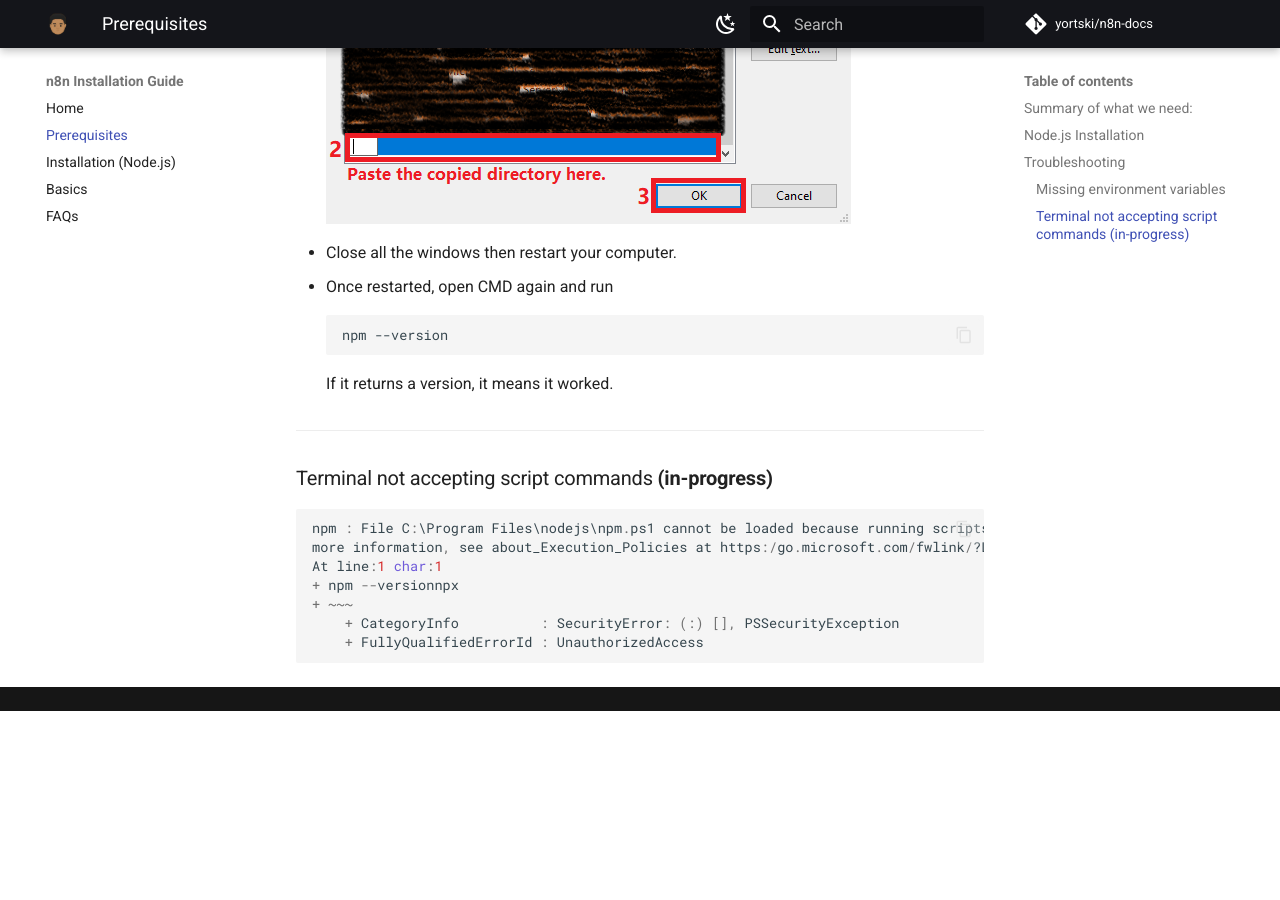
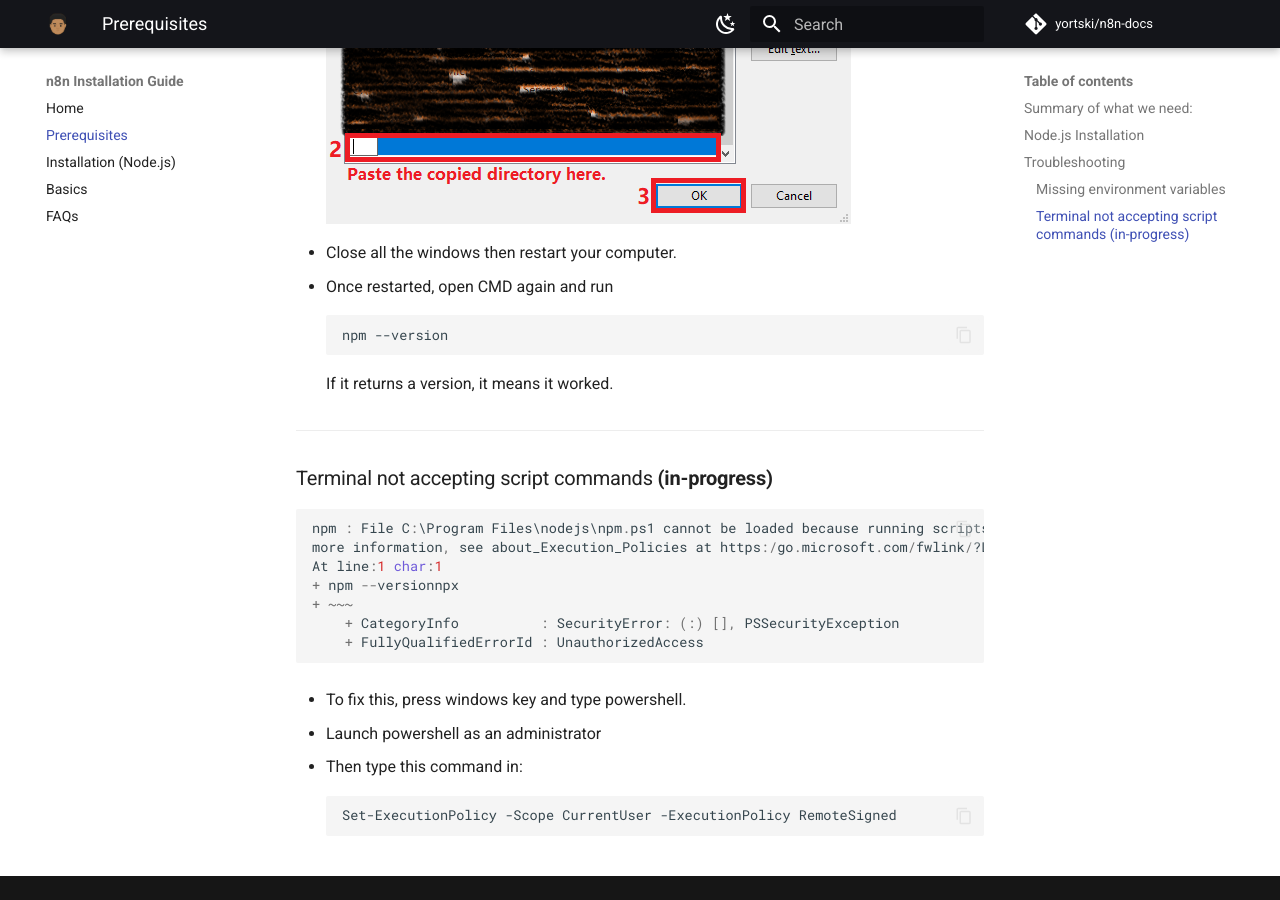
Before and after one commit to Yortski/n8n-docs, an MkDocs documentation site: the page built from docs/prerequisites.md, in a window 1280 px wide and 900 px high, scrolled down 5624 px. Built offline with MkDocs 1.6.1 and Material for MkDocs 9.7.7, drawn with Linux system fonts in a browser that asks for light colours; comment, search, counter and statistics services are not loaded; before the commit the page ends 6335 px from its top, so only the background shows below that.

Commit message:
update remotesigned fix

```diff
--- a/docs/prerequisites.md
+++ b/docs/prerequisites.md
@@ -128,3 +128,11 @@
     + ~~~
         + CategoryInfo          : SecurityError: (:) [], PSSecurityException
         + FullyQualifiedErrorId : UnauthorizedAccess
+
+- To fix this, press windows key and type powershell.
+
+- Launch powershell as an administrator
+
+- Then type this command in:
+
+        Set-ExecutionPolicy -Scope CurrentUser -ExecutionPolicy RemoteSigned
```
Also changed, not shown: site/prerequisites/index.html, site/search/search_index.json, 1 other file.
